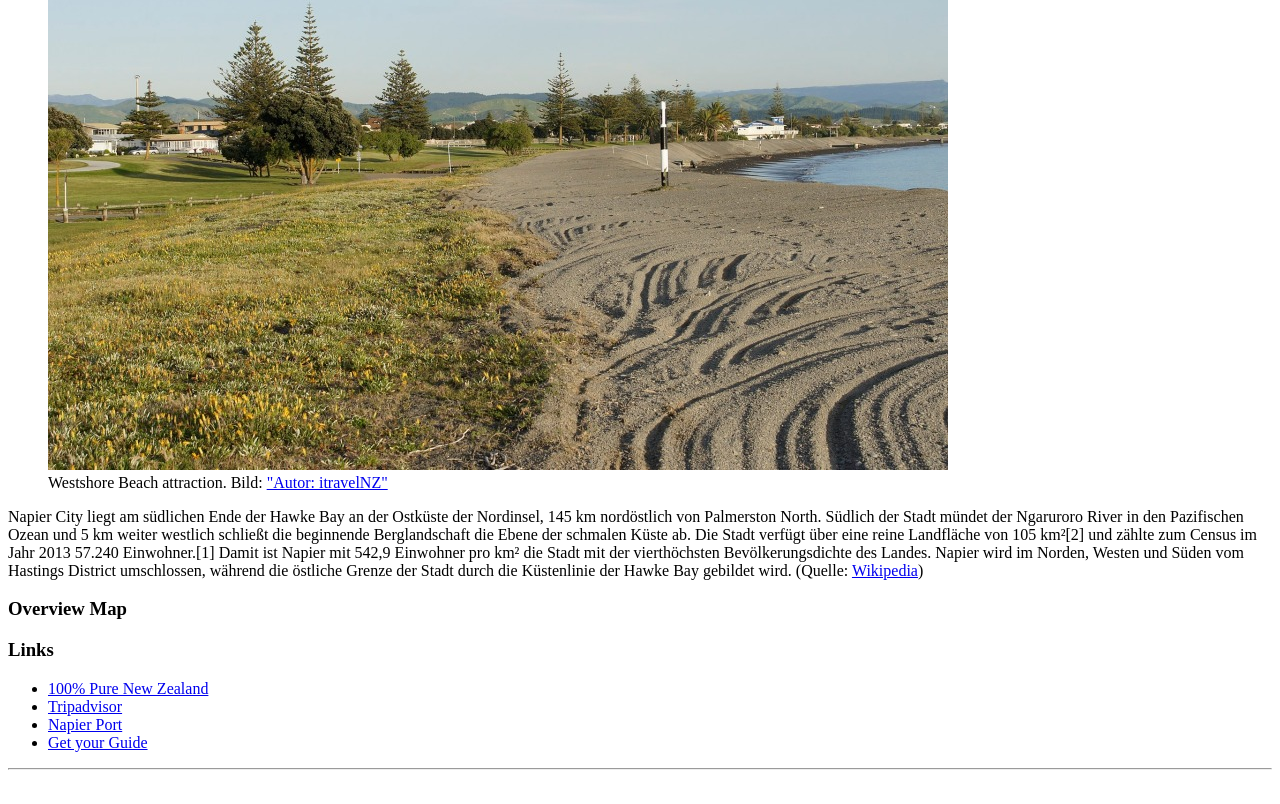
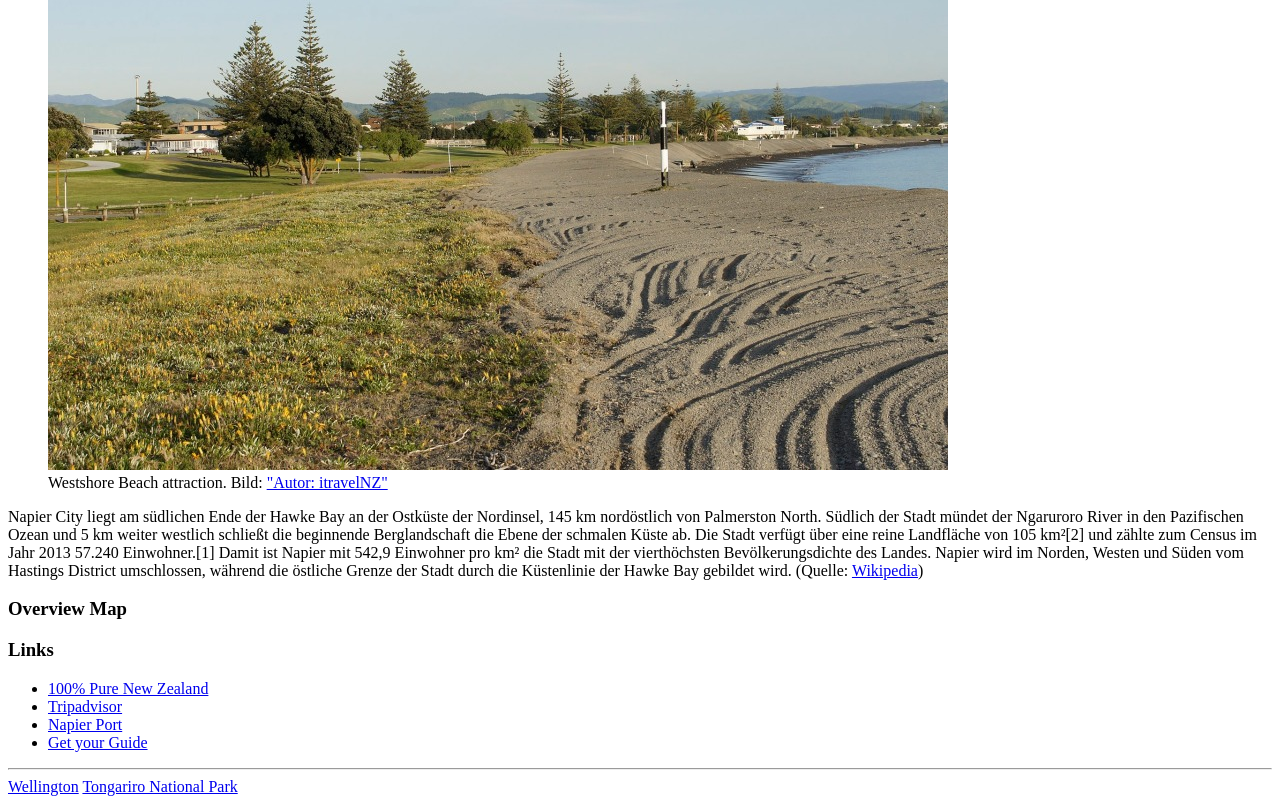
Before and after one commit to SarahRasi/SarahRasi.github.io, a plain HTML site: page nz/index.html in a window 1280 px wide. Shown: the part 1006-1810 px from the top of the page. Before the commit the page ends 1784 px from the top, so only its background shows below. Drawn offline with Linux system fonts and the light colour scheme.

Commit message:
links davor und danach

```diff
--- a/nz/index.html
+++ b/nz/index.html
@@ -79,17 +79,22 @@
  <hr>
 
  <footer>
+    <nav>
+        <a href="https://geo6371.github.io/nz/index.html">Wellington</a>
+        <a href="https://webmapping.github.io/nz/index.html">Tongariro National Park</a>
+    </nav>
 
- </footer>
-
-
-
-    <!-- horizontale Linie -->
+        <!-- horizontale Linie -->
 
     <!-- footer-Element mit: -->
         <!-- nav-Element mit: -->
             <!-- Link zur vorhergehenden Etappe nach dem Muster https://username.github.io/nz/ - Linktext ist der Name der Etappe (username siehe Etappenverteilung) -->
             <!-- Link zur nächsten Etappe nach dem Muster https://username.github.io/nz/ - Linktext ist der Name der Etappe (username siehe Etappenverteilung) -->
+ </footer>
+
+
+
+
 
 </body>
 </html>
```
